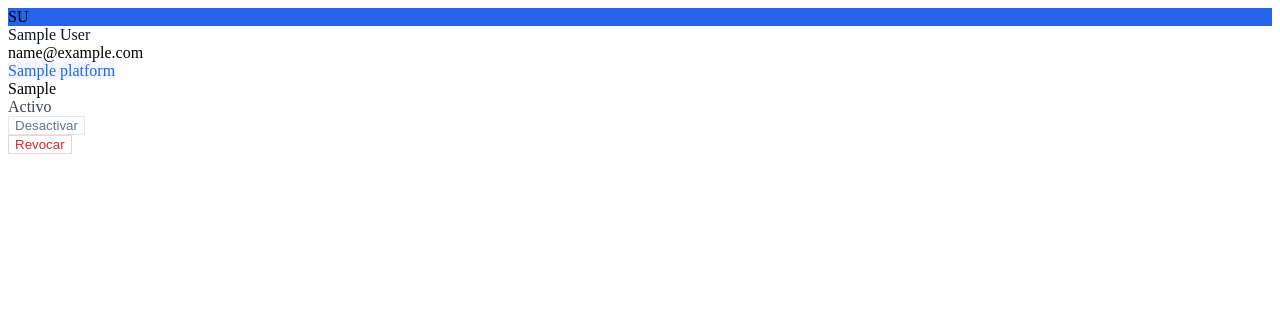
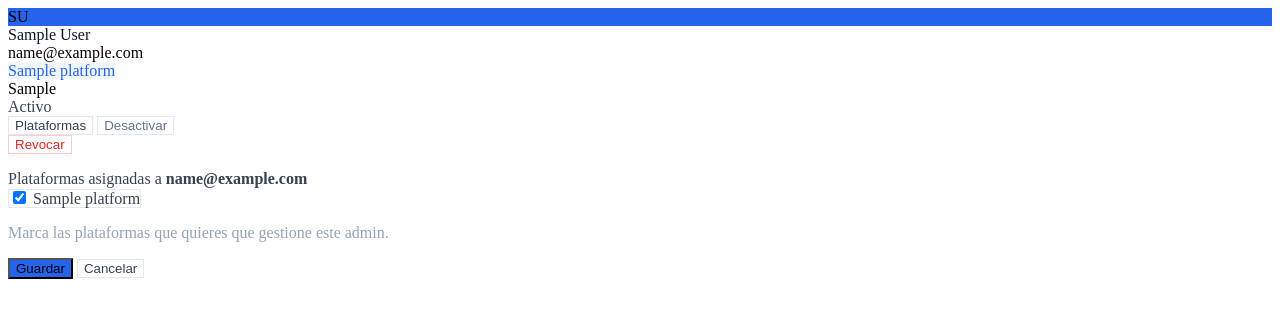
Before and after one commit to soportestarpathai/FeedBackStarpath, a Django app: template templates/partials/fila_admin_sa.html in a window 1280 px wide. Shown: the top 318 px of the page. Run offline with Django 5.2, Linux system fonts and the light colour scheme; tables that the repository leaves empty hold one stand-in row (values such as "Sample post"); the template is opened without the code that fills it: values that come from a table or form of the project are taken from there, most other values are stand-ins (such as "Sample title", 1, 10 or a date in 2020); data that the repository does not hold is empty; parts of the project's set-up code (start-up, migrations or seed data) failed here and were passed over.

Commit message:
fix: edicion de plataformas de admin inline con checkboxes pre-marcados — evita reemplazar plataformas existentes

```diff
--- a/apps/platforms/urls.py
+++ b/apps/platforms/urls.py
@@ -8,7 +8,8 @@ urlpatterns = [
     path('superadmin/plataformas/<int:pk>/eliminar/', views.eliminar_plataforma, name='sa_eliminar_plat'),
     path('superadmin/admins/',                  views.lista_admins,         name='sa_admins'),
     path('superadmin/admins/crear/',            views.crear_admin,          name='sa_crear_admin'),
-    path('superadmin/admins/<int:pk>/toggle/',  views.toggle_admin,         name='sa_toggle_admin'),
+    path('superadmin/admins/<int:pk>/toggle/',      views.toggle_admin,            name='sa_toggle_admin'),
+    path('superadmin/admins/<int:pk>/plataformas/', views.asignar_plataformas_admin, name='sa_admin_plataformas'),
     path('superadmin/admins/<int:pk>/revocar/', views.revocar_admin,         name='sa_revocar_admin'),
     path('superadmin/config/',                  views.config_global,        name='sa_config'),
     path('superadmin/usuarios/',                views.lista_usuarios_sa,    name='sa_usuarios'),
--- a/templates/partials/fila_admin_sa.html
+++ b/templates/partials/fila_admin_sa.html
@@ -1,7 +1,11 @@
-<tr id="fila-admin-sa-{{ a.pk }}" style="border-bottom:1px solid #f1f5f9;" class="hover:bg-slate-50">
+<tbody id="fila-admin-sa-{{ a.pk }}" x-data="{ editando: false }">
+
+<!-- Fila principal -->
+<tr style="border-bottom:1px solid #f1f5f9;" class="hover:bg-slate-50">
   <td class="px-4 py-3">
     <div class="flex items-center gap-2">
-      <div class="w-8 h-8 rounded-full flex items-center justify-center text-white text-xs font-bold flex-shrink-0" style="background:#2563eb;">
+      <div class="w-8 h-8 rounded-full flex items-center justify-center text-white text-xs font-bold flex-shrink-0"
+           style="background:#2563eb;">
         {% if a.first_name %}{{ a.first_name.0|upper }}{% if a.last_name %}{{ a.last_name.0|upper }}{% endif %}{% else %}{{ a.email.0|upper }}{% endif %}
       </div>
       <div>
@@ -33,8 +37,15 @@
       </div>
     {% endif %}
   </td>
-  <td class="px-4 py-3" style="white-space:nowrap;">
-    <div class="flex items-center gap-1.5">
+  <td class="px-4 py-3">
+    <div class="flex items-center gap-1.5 flex-wrap">
+      <button @click="editando = !editando"
+              class="text-xs px-2.5 py-1.5 rounded-md"
+              style="border:1px solid #e2e8f0;color:#374151;background:transparent;cursor:pointer;"
+              onmouseover="this.style.borderColor='#2563eb';this.style.color='#2563eb'"
+              onmouseout="this.style.borderColor='#e2e8f0';this.style.color='#374151'">
+        Plataformas
+      </button>
       <form hx-post="/superadmin/admins/{{ a.pk }}/toggle/"
             hx-target="#fila-admin-sa-{{ a.pk }}"
             hx-swap="outerHTML"
@@ -58,3 +69,48 @@
     </div>
   </td>
 </tr>
+
+<!-- Fila expandible de plataformas -->
+<tr x-show="editando" style="display:none;background:#f8fafc;border-bottom:1px solid #e2e8f0;">
+  <td colspan="6" class="px-4 py-4">
+    <form hx-post="/superadmin/admins/{{ a.pk }}/plataformas/"
+          hx-target="#fila-admin-sa-{{ a.pk }}"
+          hx-swap="outerHTML"
+          class="flex flex-wrap items-end gap-3">
+      {% csrf_token %}
+      <div class="flex-1 min-w-48">
+        <label class="block text-xs font-medium mb-2" style="color:#374151;">
+          Plataformas asignadas a <strong>{{ a.email }}</strong>
+        </label>
+        <div class="flex flex-wrap gap-2">
+          {% for p in plataformas %}
+          <label class="flex items-center gap-1.5 text-xs cursor-pointer px-2.5 py-1.5 rounded-lg"
+                 style="border:1.5px solid #e2e8f0;background:#fff;color:#374151;">
+            <input type="checkbox" name="plataformas" value="{{ p.pk }}"
+                   {% if p in a.plataformas_asignadas.all %}checked{% endif %}
+                   class="accent-blue-600">
+            <span class="w-2 h-2 rounded-full flex-shrink-0" style="background:{{ p.color }};"></span>
+            {{ p.nombre }}
+          </label>
+          {% endfor %}
+        </div>
+        <p class="text-xs mt-2" style="color:#94a3b8;">Marca las plataformas que quieres que gestione este admin.</p>
+      </div>
+      <div class="flex gap-2 mt-2">
+        <button type="submit"
+                class="px-3 py-1.5 rounded-lg text-xs font-semibold text-white"
+                style="background:#2563eb;cursor:pointer;"
+                onmouseover="this.style.background='#1d4ed8'" onmouseout="this.style.background='#2563eb'">
+          Guardar
+        </button>
+        <button type="button" @click="editando = false"
+                class="px-3 py-1.5 rounded-lg text-xs font-medium"
+                style="border:1px solid #e2e8f0;color:#374151;background:#fff;cursor:pointer;">
+          Cancelar
+        </button>
+      </div>
+    </form>
+  </td>
+</tr>
+
+</tbody>
```
Also changed, not shown: apps/platforms/views.py (+20 -1 lines), templates/superadmin/lista_admins.html (+4 -4 lines).
